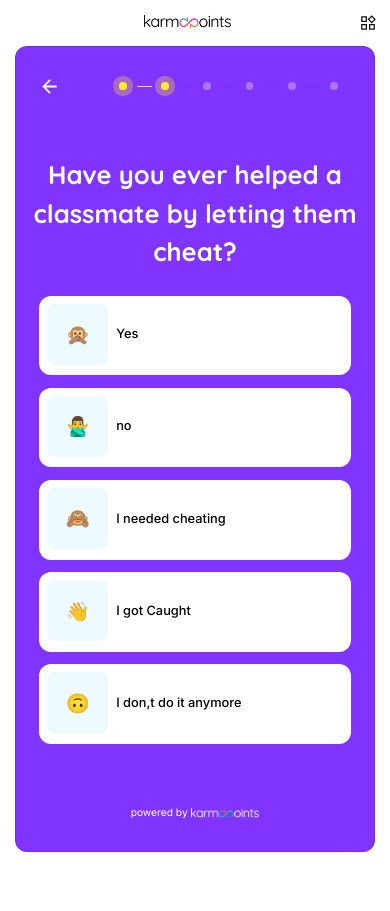
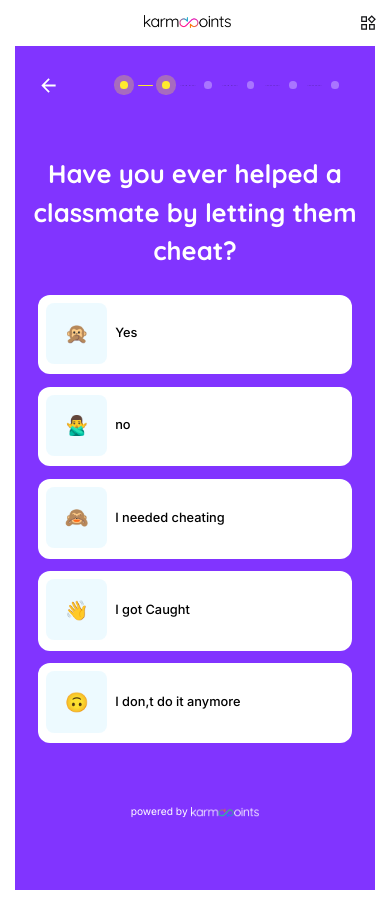
Before and after one commit to sharmatarunkorra/karmapoints, a plain HTML site: page step.html in a window 390 px wide. Before the commit the page ends 890 px from the top, so only its background shows below. Drawn offline with nearby package versions, Linux system fonts and the light colour scheme.

Commit message:
Update style.css

```diff
--- a/css/style.css
+++ b/css/style.css
@@ -699,6 +699,10 @@ h6 {
     left: 0;
     width: 100%;
     height: 100% !important;
+    overflow: hidden;
+}
+.stepwizardinnr {
+    height: 100%;
 }
 .calculatescore  form {
     height: 100%;
@@ -864,19 +868,37 @@ h6 {
     .itemgrp .item .iteminnr:hover {
         transform: scale(1.02);
     }
-    .stepoverflow .calculatescore {
-        height: 100vh;
-        overflow: scroll;
+    .stepoverflow .calculatescore form .stepwizard {
+        height: 100vh !important;
+        overflow-y: scroll;
+        padding-bottom: 10rem;
     }
     .itemgrp .item label span {
         font-size: 3rem;
     }
-    .calculatescore form {
-        height: 94rem !important;
-        margin-bottom: 8rem
+    .calculatescore {
+        overflow: hidden;
+    }
+    .stepwizard .stepwizardinnr .sitefooter {
+        bottom: 0 !important;
+        padding-top: 5rem;
+    }
+    .stepoverflow .calculatescore form .stepwizard .stepwizardinnr {
+        padding-bottom: 5rem;
+    }
+    .stepwizard.calculatebg {
+        border: none;
+        border-radius: 0;
+    }
+    .stepoverflow .calculatescore form .stepwizard .stepwizardinnr {
+        border: 1px solid rgba(0, 0, 0, 0.12);
+        border-radius: 12px;
+    }
+    .stepwizardinnr {
+        height: auto;
     }
 }
-@media(max-width:  550px) {
+@media(max-width:  500px) {
     html {
         font-size: 40%;
     }
@@ -938,8 +960,4 @@ h6 {
     .menutoggle {
         display: block !important;
     }
-    .calculatescore form {
-        height: 126rem !important;
-        margin-bottom: 8rem;
-    }
 }
```
